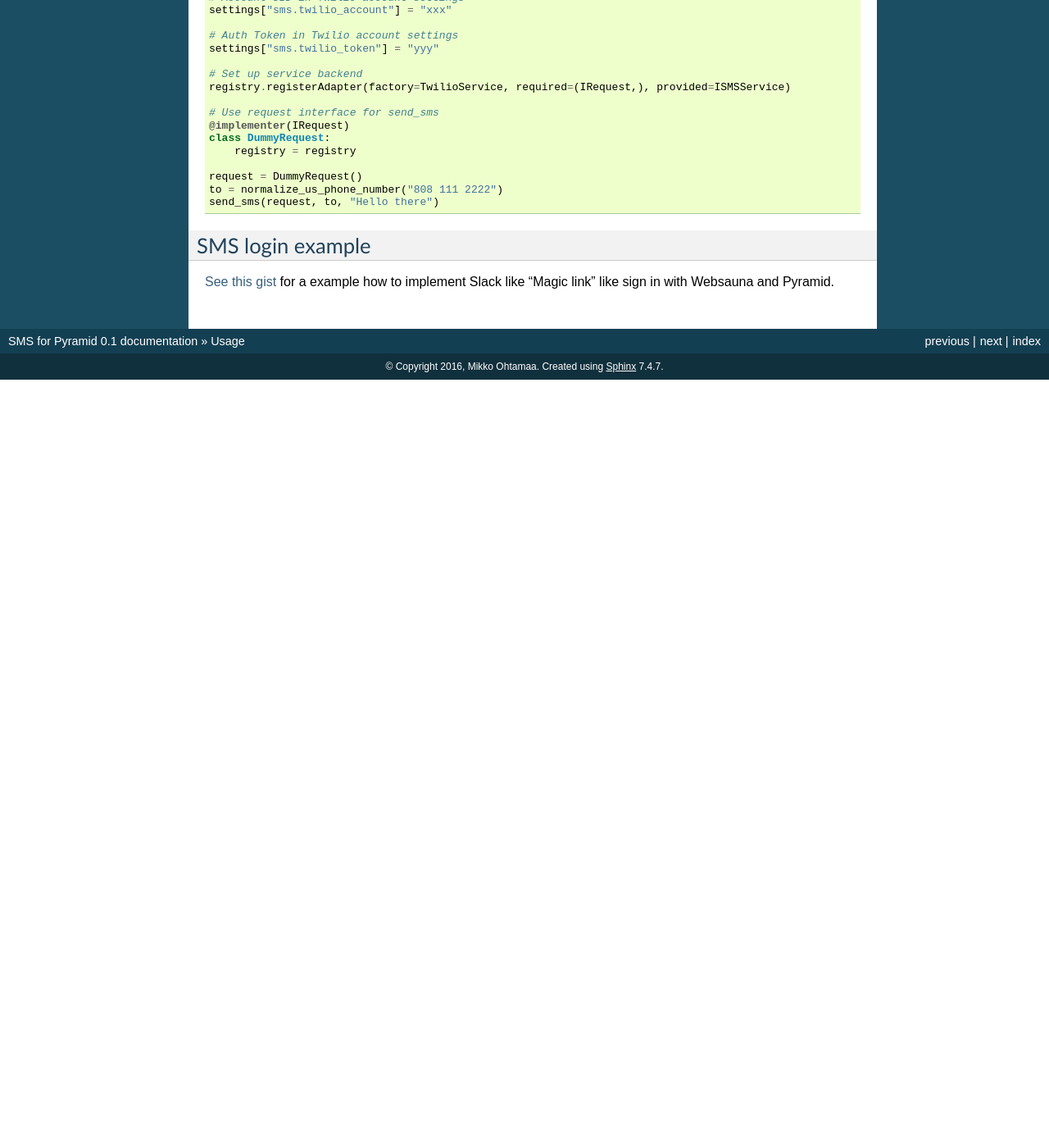
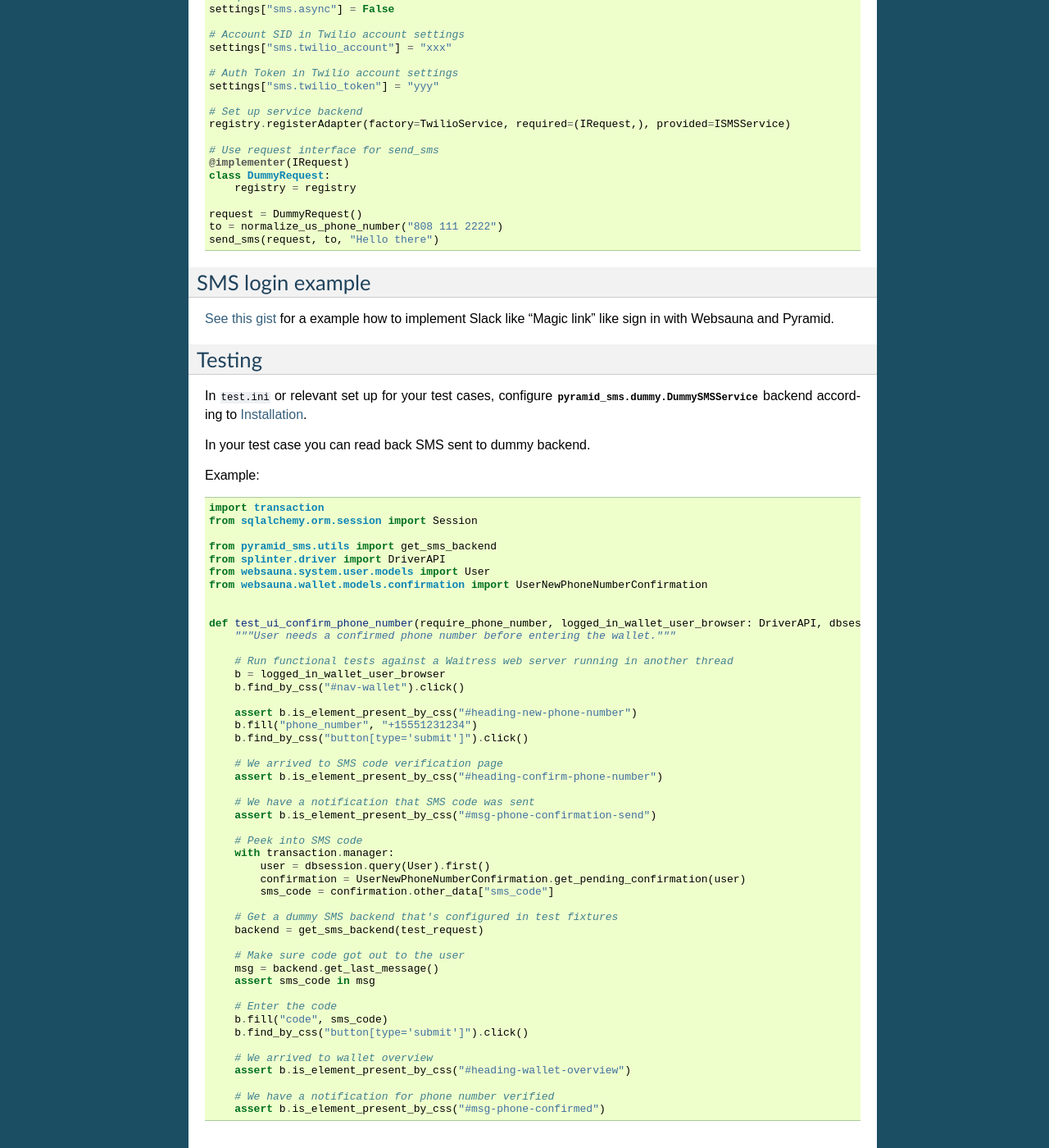
Before and after one commit to websauna/pyramid_sms, a Sphinx documentation site: the page built from docs/usage.rst, in a window 1280 px wide and 1400 px high, scrolled down 1002 px. Shown: the whole window at 82% size. Built offline with Sphinx 7.4.7, drawn with Linux system fonts in a browser that asks for light colours; before the commit the page ends 1465 px from its top, so only the background shows below that; some of the changed text lies outside the part shown.

Commit message:
International phone number validation. Documentation updates.

```diff
--- a/HISTORY.rst
+++ b/HISTORY.rst
@@ -5,12 +5,12 @@
 0.1.3 (Unreleased)
 ------------------
 
+* Update to Websauna new Celery APIs
 
 0.1.2 (2016-06-29)
 ------------------
 
-* Brown bag release (fixed tagging)
-
+* Added validation and normalization for international phone number
 
 0.1.1 (2016-06-25)
 ------------------
--- a/docs/installation.rst
+++ b/docs/installation.rst
@@ -1,4 +1,4 @@
-.. highlight:: shell
+.. _install:
 
 ============
 Installation
--- a/docs/usage.rst
+++ b/docs/usage.rst
@@ -22,10 +22,14 @@
 
 * :py:func:`pyramid_sms.utils.normalize_us_phone_number`
 
+* :py:func:`pyramid_sms.utils.normalize_international_phone_number`
+
 Validators
 ----------
 
 * :py:func:`pyramid_sms.validators.valid_us_phone_number`
+
+* :py:func:`pyramid_sms.validators.valid_international_phone_number`
 
 Events
 ------
@@ -83,3 +87,64 @@
 -----------------
 
 `See this gist <https://gist.github.com/miohtama/69b5c365ec5e5ddd1d0b2ad2869460e8>`_ for a example how to implement Slack like "Magic link" like sign in with Websauna and Pyramid.
+
+Testing
+-------
+
+In ``test.ini`` or relevant set up for your test cases, configure :py:class:`pyramid_sms.dummy.DummySMSService` backend according to :ref:`install`.
+
+In your test case you can read back SMS sent to dummy backend.
+
+Example:
+
+.. code-block:: python
+
+
+    import transaction
+    from sqlalchemy.orm.session import Session
+
+    from pyramid_sms.utils import get_sms_backend
+    from splinter.driver import DriverAPI
+    from websauna.system.user.models import User
+    from websauna.wallet.models.confirmation import UserNewPhoneNumberConfirmation
+
+
+    def test_ui_confirm_phone_number(require_phone_number, logged_in_wallet_user_browser: DriverAPI, dbsession: Session, mock_eth_service, test_request):
+        """User needs a confirmed phone number before entering the wallet."""
+
+        # Run functional tests against a Waitress web server running in another thread
+        b = logged_in_wallet_user_browser
+        b.find_by_css("#nav-wallet").click()
+
+        assert b.is_element_present_by_css("#heading-new-phone-number")
+        b.fill("phone_number", "+15551231234")
+        b.find_by_css("button[type='submit']").click()
+
+        # We arrived to SMS code verification page
+        assert b.is_element_present_by_css("#heading-confirm-phone-number")
+
+        # We have a notification that SMS code was sent
+        assert b.is_element_present_by_css("#msg-phone-confirmation-send")
+
+        # Peek into SMS code
+        with transaction.manager:
+            user = dbsession.query(User).first()
+            confirmation = UserNewPhoneNumberConfirmation.get_pending_confirmation(user)
+            sms_code = confirmation.other_data["sms_code"]
+
+        # Get a dummy SMS backend that's configured in test fixtures
+        backend = get_sms_backend(test_request)
+
+        # Make sure code got out to the user
+        msg = backend.get_last_message()
+        assert sms_code in msg
+
+        # Enter the code
+        b.fill("code", sms_code)
+        b.find_by_css("button[type='submit']").click()
+
+        # We arrived to wallet overview
+        assert b.is_element_present_by_css("#heading-wallet-overview")
+
+        # We have a notification for phone number verified
+        assert b.is_element_present_by_css("#msg-phone-confirmed")
```
Also changed, not shown: 5 other files.
